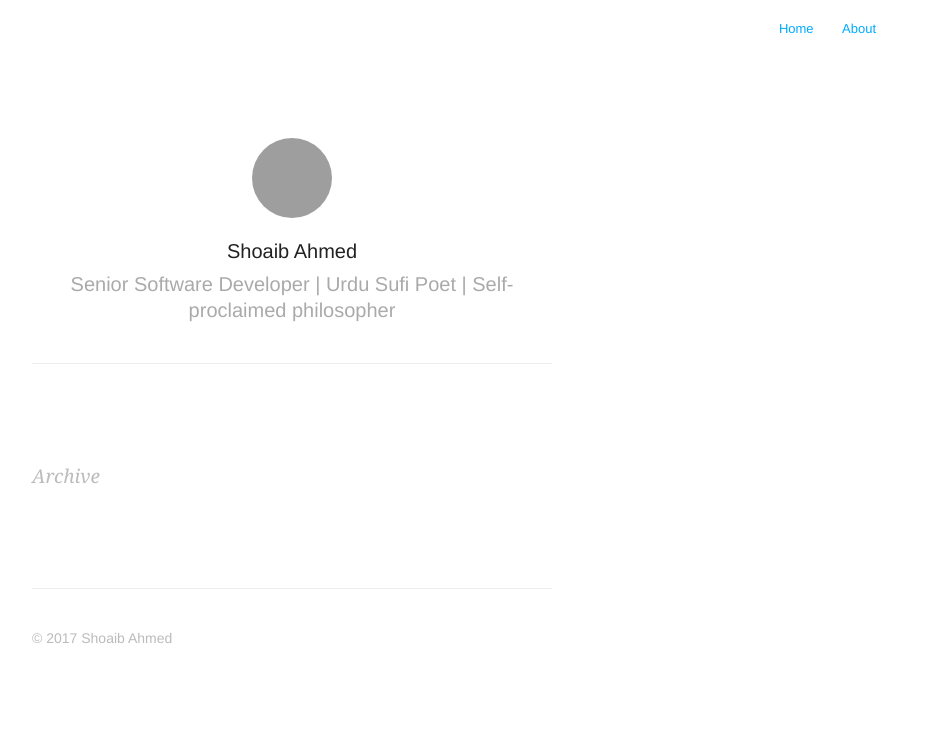
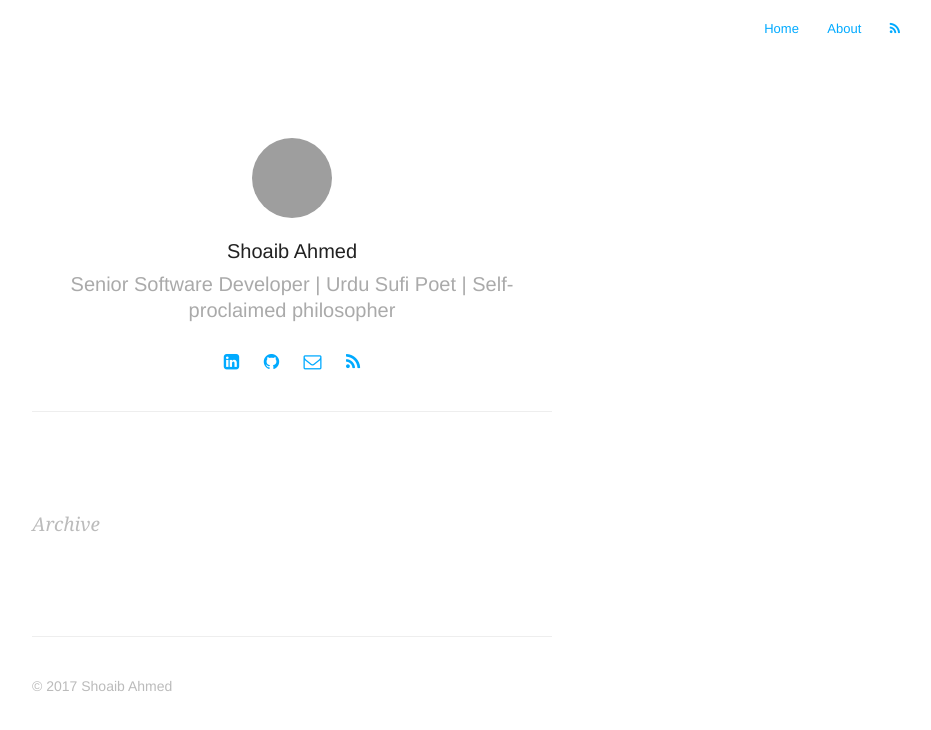
Before and after one commit to Sufi-Al-Hussaini/Sufi-Al-Hussaini.github.io, a Jekyll site: the page built from index.html, in a window 1280 px wide. Shown: the top 730 px of the page, without its empty margins (348-1279 px from the left). Built offline with Jekyll 4.4.1, drawn with Linux system fonts in a browser that asks for light colours; nearby versions of some CDN libraries; the list of posts is cut into pages by our own code; a style sheet for code colours, icons or effects is not loaded; grey boxes are pictures that could not be loaded.

Commit message:
Add social links support

```diff
--- a/_includes/profile.html
+++ b/_includes/profile.html
@@ -10,6 +10,7 @@
         {% endif %}
             <h1>{{ site.author }}</h1>
             <h2>{{ site.description }}</h2>
+            {% include social.html %}
         </header>
     </section>
 </div>
--- /dev/null
+++ b/_includes/social.html
@@ -0,0 +1,6 @@
+<ul class="social_links">
+    <li><a title="linkedin" href="//om.linkedin.com/in/sufialhussaini" target="_blank"><span class="icon-linkedin-squared"></span></a></li>
+    <li><a title="github" href="//github.com/Sufi-Al-Hussaini" target="_blank"><span class="icon-github-circled"></span></a></li>
+    <li><a title="envelope" href="mailto:sufialhussaini@gmail.com" target="_blank"><span class="icon-mail"></span></a></li>
+    <li><a href="{{ site.baseurl }}feed.xml"><span class="icon-rss"></span></a></li>
+</ul>
--- a/assets/css/style.css
+++ b/assets/css/style.css
@@ -34,13 +34,13 @@ html,body,div,span,applet,object,iframe,h1,h2,h3,h4,h5,h6,p,blockquote,pre,a,abb
 	text-transform: none;
 	line-height: 1em;
 }
-.icon-facebook:before { content: '\e802'; }
-.icon-facebook-squared:before { content: '\e800'; }
+
 .icon-twitter:before { content: '\e801'; }
-.icon-twitter-1:before { content: '\e804'; }
-.icon-facebook-circled:before { content: '\e805'; }
-.icon-twitter-circled:before { content: '\e806'; }
 .icon-facebook-rect:before { content: '\e803'; }
+.icon-rss:before { content: '\f09e'; }
+.icon-github-circled:before { content: '\f09b'; }
+.icon-mail:before { content: '\e807'; }
+.icon-linkedin-squared:before { content: '\f30c'; }
 
 /* Spacing */
 .post h1, h3, h4, h5, p, .post-body ul, #post-list li, pre {
@@ -646,3 +646,21 @@ h2.month {
 	.post h1 { font-size:24px; }
 	.post h2 { font-size:20px; }
 }
+
+.social_links {
+	margin-top: 30px;
+    /*width: 167px;*/
+    margin-left: auto;
+    margin-right: auto;
+    color: #00AAFF;
+    /*border: 1px solid;*/
+    /*border-radius: 4px;*/
+    /*padding: 5px;*/
+}
+
+.social_links li {
+	display: inline;
+    font-size: 3.0rem;
+    font-size: 18px;
+    padding: 10px 10px;
+}
```
Also changed, not shown: assets/fonts/icons.ttf, assets/fonts/icons.woff, assets/fonts/icons.woff2 (added), 2 other files.
